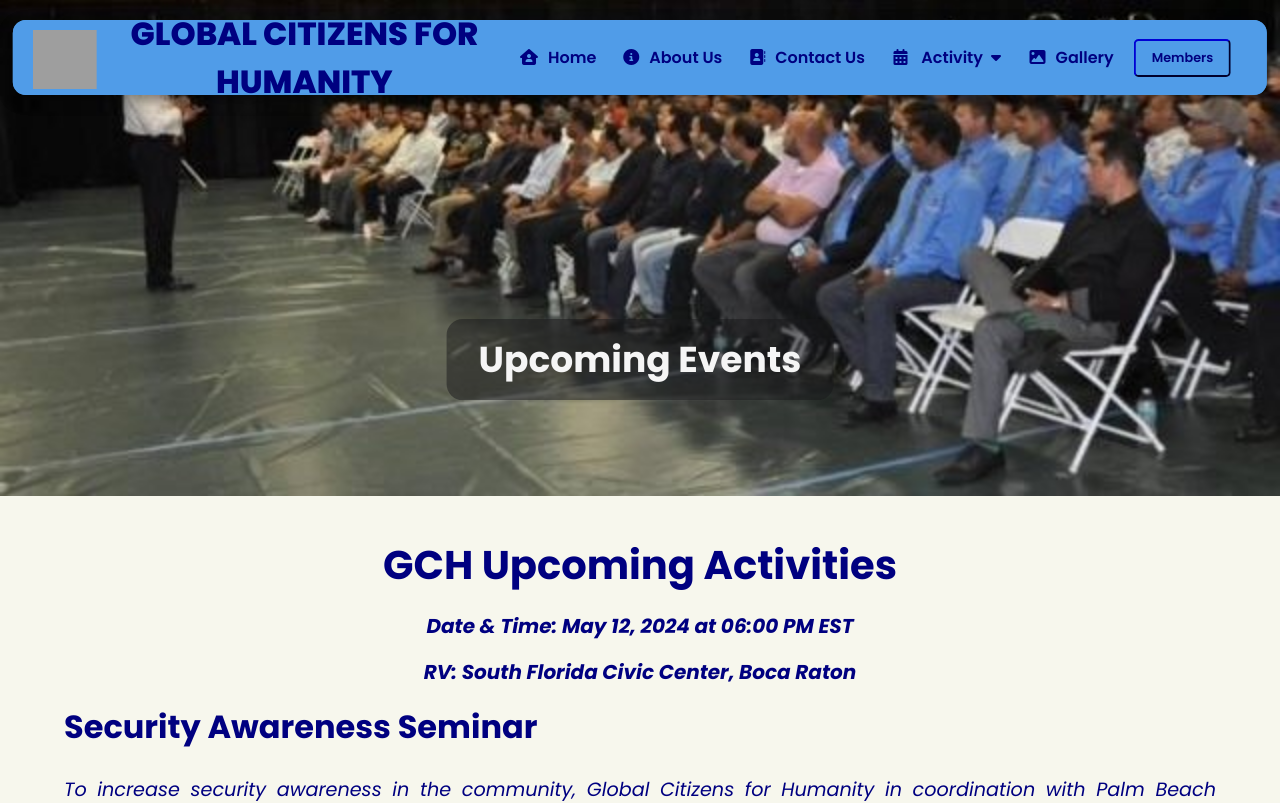
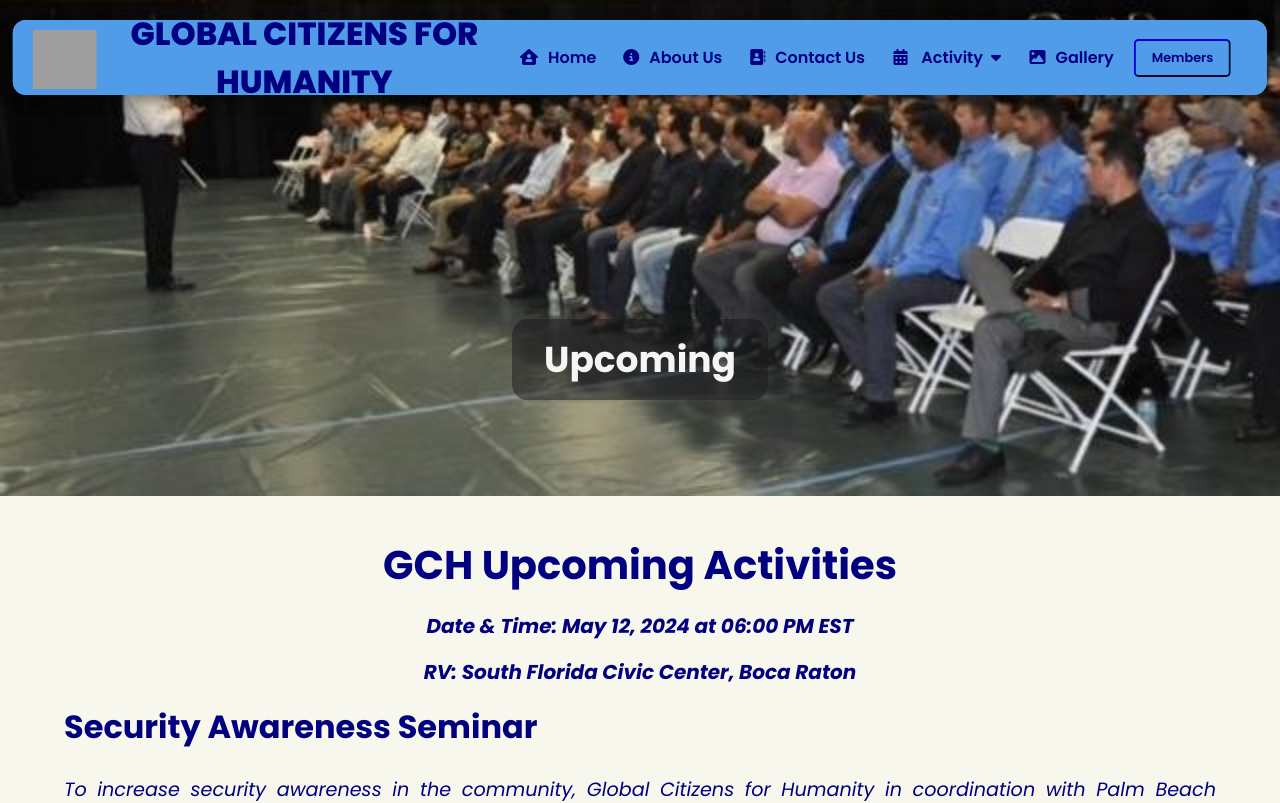
Before and after one commit to mirzadev/globalCitizens, a React (Create React App) app: page /upcoming in a window 1280 px wide. Shown: the top 803 px of the page. Built offline with nearby package versions, Linux system fonts and the light colour scheme; grey boxes are pictures that could not be loaded.

Commit message:
other page hero fixed

```diff
--- a/src/Routes/Gallery.js
+++ b/src/Routes/Gallery.js
@@ -14,7 +14,7 @@ function Gallery() {
       <HeroOther
         cName="hero-gallery"
         heroImg={GalleryCoverPic}
-        titleOther="Activity Gallery"
+        titleOther="GCH Gallery"
         btnClass="hide"
       />
       <GchGallery />
--- a/src/Routes/OngoingEvent.js
+++ b/src/Routes/OngoingEvent.js
@@ -11,7 +11,7 @@ function Ongoing() {
       <HeroOther
         cName="hero-Ongoing"
         heroImg={OngoingCoverPic}
-        titleOther="Ongoing Events"
+        titleOther="Ongoing"
         btnClass="hide"
       />
       <EventOngoing />
--- a/src/Routes/UpcomingEvent.js
+++ b/src/Routes/UpcomingEvent.js
@@ -11,7 +11,7 @@ function Upcoming() {
       <HeroOther
         cName="hero-upcoming"
         heroImg={UpcomingCoverPic}
-        titleOther="Upcoming Events"
+        titleOther="Upcoming"
         btnClass="hide"
       />
       <EventUpcoming />
```
